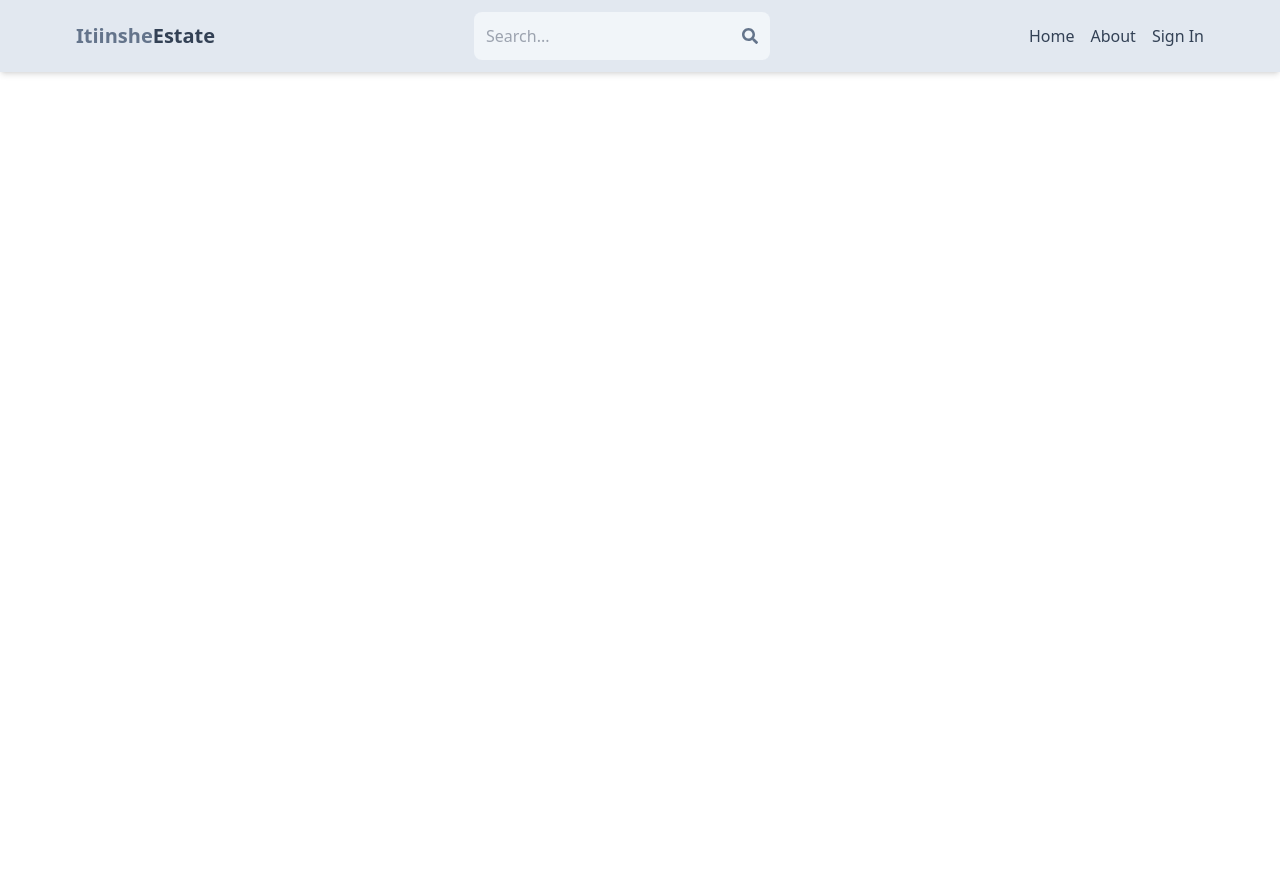
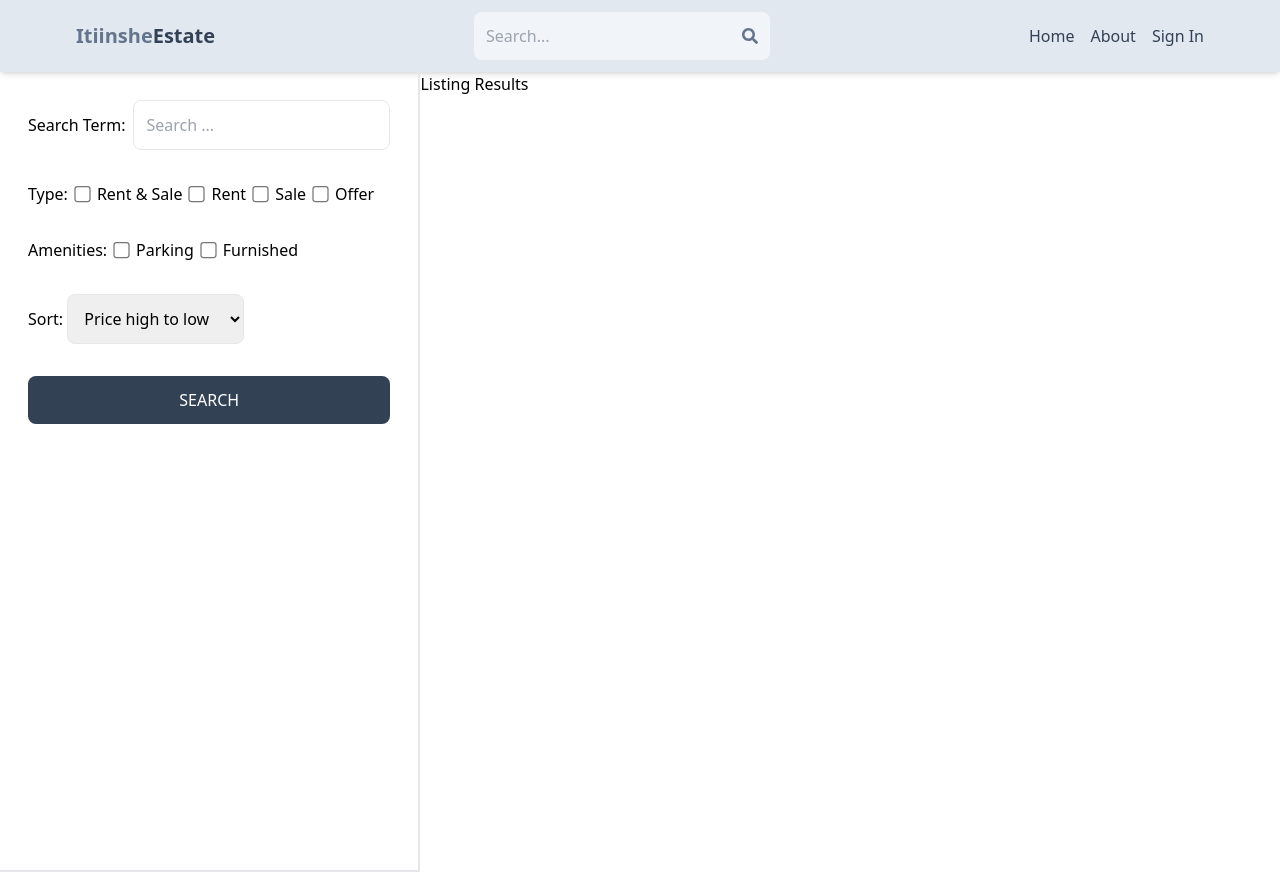
Before and after one commit to Hajiabdi213/iftiinshe-estate, a React (Vite) app in the folder frontend/: page /search in a window 1280 px wide. Before the commit the page ends 800 px from the top, so only its background shows below. Built offline with nearby package versions, Linux system fonts and the light colour scheme; no server answers.

Commit message:
Add Search page with filtering options UI

```diff
--- a/frontend/src/App.jsx
+++ b/frontend/src/App.jsx
@@ -9,6 +9,7 @@
 import CreateListingPage from "./pages/CreateListingPage";
 import UpdateListingPage from "./pages/UpdateListingPage";
 import Listing from "./pages/Listing";
+import Search from "./pages/Search";
 const App = () => {
   return (
     <>
@@ -19,6 +20,7 @@
         <Route path="/sign-in" element={<SignInPage />} />
         <Route path="/sign-up" element={<SignUpPage />} />
         <Route path="/listing/:listingId" element={<Listing />} />
+        <Route path="/search" element={<Search />} />
         <Route element={<PrivateRoute />}>
           <Route path="/profile" element={<ProfilePage />} />
           <Route path="/create-listing" element={<CreateListingPage />} />
--- /dev/null
+++ b/frontend/src/pages/Search.jsx
@@ -0,0 +1,71 @@
+import React from "react";
+
+const Search = () => {
+  return (
+    <div className="flex flex-col md:flex-row">
+      {/* lefside */}
+      <div className="p-7 border-b-2 md:border-r-2 md:min-h-screen ">
+        <form className="flex flex-col gap-8">
+          {/* search term field */}
+          <div className="flex items-center gap-2 ">
+            <label className="whitespace-nowrap">Search Term:</label>
+            <input
+              type="text"
+              id="searchTerm"
+              placeholder="Search ..."
+              className="border rounded-lg p-3 w-full"
+            />
+          </div>
+          <div className="flex gap-2 flex-wrap items-center">
+            <label>Type: </label>
+            <div className="flex gap-2">
+              <input type="checkbox" id="all" className="scale-125" />
+              <span>Rent & Sale</span>
+            </div>
+            <div className="flex gap-2">
+              <input type="checkbox" id="rent" className="scale-125" />
+              <span>Rent</span>
+            </div>
+            <div className="flex gap-2">
+              <input type="checkbox" id="sale" className="scale-125" />
+              <span> Sale</span>
+            </div>
+            <div className="flex gap-2">
+              <input type="checkbox" id="offer" className="scale-125" />
+              <span>Offer</span>
+            </div>
+          </div>
+          <div className="flex gap-2 flex-wrap items-center">
+            <label>Amenities: </label>
+            <div className="flex gap-2">
+              <input type="checkbox" id="parking" className="scale-125" />
+              <span>Parking</span>
+            </div>
+            <div className="flex gap-2">
+              <input type="checkbox" id="furnished" className="scale-125" />
+              <span>Furnished</span>
+            </div>
+          </div>
+          <div className="">
+            <label>Sort: </label>
+            <select id="sort_order" className="border rounded-lg p-3 ">
+              <option value="">Price high to low</option>
+              <option value="">Price low to hight</option>
+              <option value="">Latest</option>
+              <option value="">Oldest</option>
+            </select>
+          </div>
+          <button className="bg-slate-700 text-white p-3 rounded-lg uppercase hover:opacity-95">
+            Search
+          </button>
+        </form>
+      </div>
+      {/* right side */}
+      <div className="">
+        <h1>Listing Results</h1>
+      </div>
+    </div>
+  );
+};
+
+export default Search;
```
